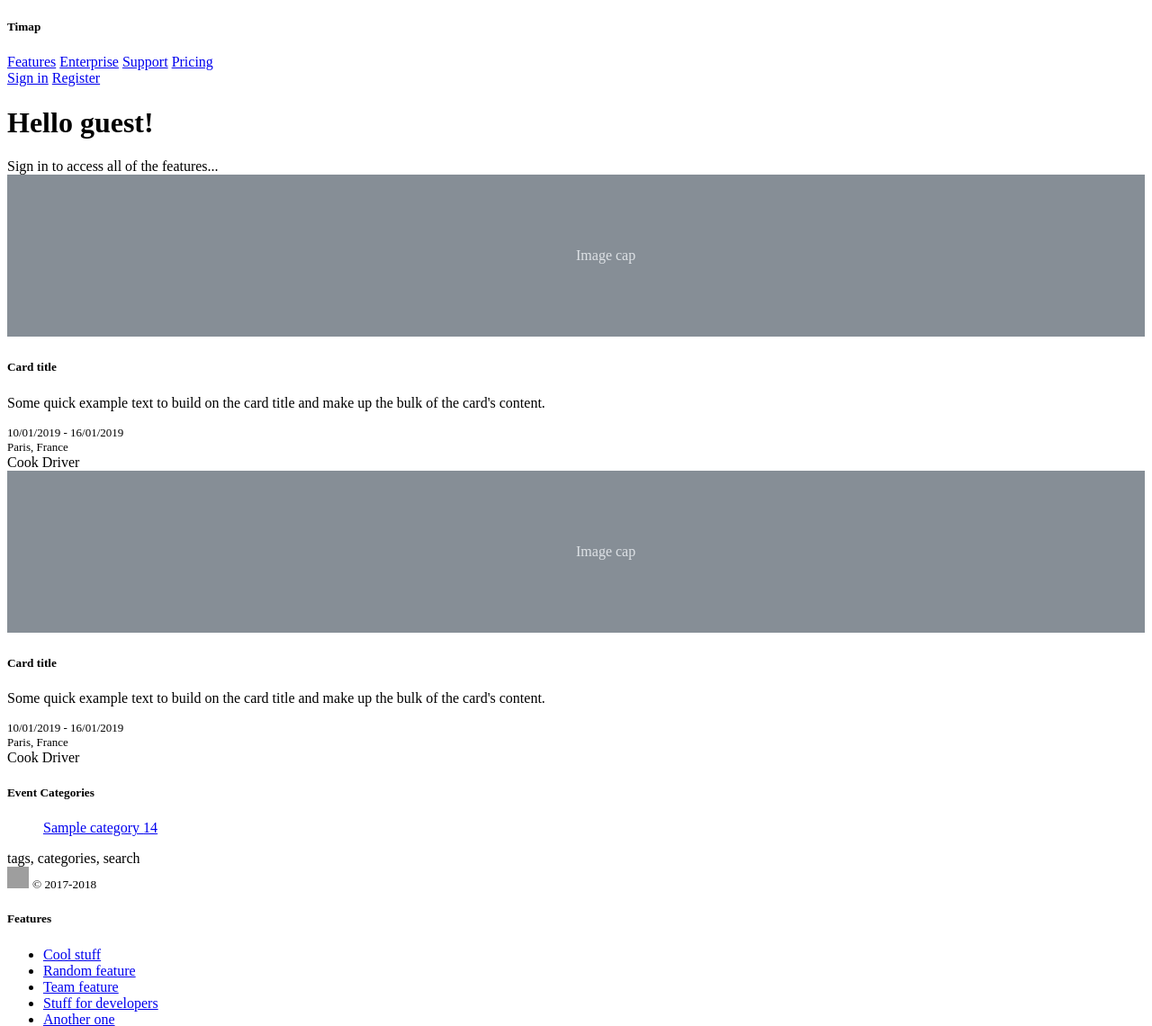
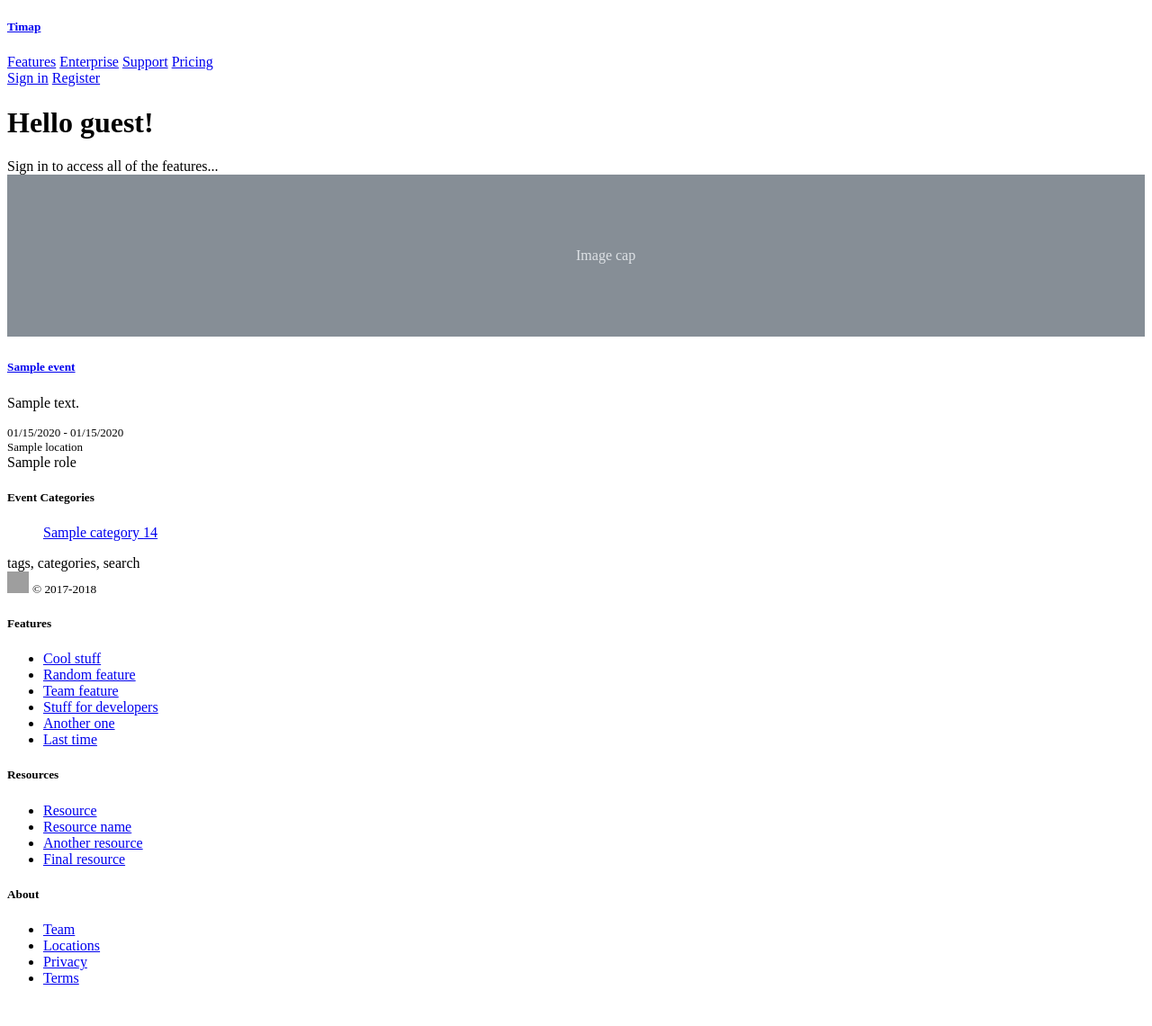
Before and after one commit to gitzabela/TIN, a Symfony app: template templates/home/dashboard.html.twig in a window 1280 px wide. Shown: the top 1140 px of the page at 90% size. After the commit the page ends 1094 px from the top, so only its background shows below. Run offline with Twig, Linux system fonts and the light colour scheme; the template is opened without the code that fills it: most values are stand-ins (such as "Sample title", 1, 10 or a date in 2020); some libraries are stand-ins or nearby versions; grey boxes are pictures that could not be loaded.

Commit message:
event preview

```diff
--- a/config/routes.yaml
+++ b/config/routes.yaml
@@ -7,3 +7,7 @@ app_logout:
 app_dashboard:
   path: /
   controller: App\Controller\HomeController::indexAction
+
+app_event:
+  path: /event/{id}
+  controller: App\Controller\HomeController::eventAction
--- a/src/Entity/Spot.php
+++ b/src/Entity/Spot.php
@@ -40,7 +40,7 @@ class Spot
 
     public function isAvailable(): bool
     {
-        return $this->user !== null;
+        return $this->user === null;
     }
 
     public function setStatus(string $status): self
--- a/templates/base.html.twig
+++ b/templates/base.html.twig
@@ -8,7 +8,6 @@
     {% block stylesheets %}
         {# 'app' must match the first argument to addEntry() in webpack.config.js #}
         {{ encore_entry_link_tags('app') }}
-
         <!-- Renders a link tag (if your module requires any CSS)
              <link rel="stylesheet" href="/build/app.css"> -->
     {% endblock %}
@@ -16,7 +15,7 @@
 <body>
 {% block body %}
     <div class="d-flex flex-column flex-md-row align-items-center p-3 px-md-4 mb-3 bg-white border-bottom shadow-sm">
-        <h5 class="my-0 mr-md-auto font-weight-normal">Timap</h5>
+        <h5 class="my-0 mr-md-auto font-weight-normal"><a href="{{ path('app_dashboard') }}">Timap</a></h5>
         <nav class="my-2 my-md-0 mr-md-3">
             <a class="p-2 text-dark" href="#">Features</a>
             <a class="p-2 text-dark" href="#">Enterprise</a>
@@ -35,6 +34,8 @@
             {% endif %}
         </div>
     </div>
+    {% block beforeContainer %}
+    {% endblock %}
     <div class="container">
         {% block flash_messages %}
             {% for type, messages in app.session.flashbag.all() %}
--- a/templates/home/dashboard.html.twig
+++ b/templates/home/dashboard.html.twig
@@ -18,50 +18,31 @@
         <div class="col-12">
             <div class="row">
                 <div class="col-8">
+                    {% for event in events %}
                         <div class="card mb-4">
                             <svg class="bd-placeholder-img card-img-top" width="100%" height="180"
-                             xmlns="http://www.w3.org/2000/svg" preserveAspectRatio="xMidYMid slice" focusable="false"
-                             role="img" aria-label="Placeholder: Image cap"><title>Placeholder</title>
+                                 xmlns="http://www.w3.org/2000/svg" preserveAspectRatio="xMidYMid slice"
+                                 focusable="false"
+                                 role="img" aria-label="Placeholder: Image cap">
                                 <rect fill="#868e96" width="100%" height="100%"></rect>
                                 <text fill="#dee2e6" dy=".3em" x="50%" y="50%">Image cap</text>
                             </svg>
                             <div class="card-body">
-                            <h5 class="card-title">Card title</h5>
-                            <p class="card-text">Some quick example text to build on the card title and make up the bulk
-                                of
-                                the card's content.</p>
+                                <h5 class="card-title"><a href="{{ path('app_event', {id: event.id}) }}">{{ event.title }}</a></h5>
+                                <p class="card-text">{{ event.description }}</p>
                             </div>
                             <div class="card-body">
                                 <div class="float-left" style="font-size: 13px;">
-                                10/01/2019 - 16/01/2019<br>
-                                Paris, France
+                                    {{ event.dateFrom|date("m/d/Y") }} - {{ event.dateTo|date("m/d/Y") }}<br>
+                                    {{ event.location }}
                                 </div>
-                            <span class="float-right badge badge-secondary m-1">Cook</span>
-                            <span class="float-right badge badge-secondary m-1">Driver</span>
+                                {% for spot in event.spots %}
+                                    <span class="{% if spot.isAvailable %}badge-success {% else %} badge-dark {% endif %}
+                            float-right badge m-1">{{ spot.role.name }}</span>
+                                {% endfor %}
                             </div>
                         </div>
-                    <div class="card mb-4">
-                        <svg class="bd-placeholder-img card-img-top" width="100%" height="180"
-                             xmlns="http://www.w3.org/2000/svg" preserveAspectRatio="xMidYMid slice" focusable="false"
-                             role="img" aria-label="Placeholder: Image cap"><title>Placeholder</title>
-                            <rect fill="#868e96" width="100%" height="100%"></rect>
-                            <text fill="#dee2e6" dy=".3em" x="50%" y="50%">Image cap</text>
-                        </svg>
-                        <div class="card-body">
-                            <h5 class="card-title">Card title</h5>
-                            <p class="card-text">Some quick example text to build on the card title and make up the bulk
-                                of
-                                the card's content.</p>
-                        </div>
-                        <div class="card-body">
-                            <div class="float-left" style="font-size: 13px;">
-                                10/01/2019 - 16/01/2019<br>
-                                Paris, France
-                            </div>
-                            <span class="float-right badge badge-secondary m-1">Cook</span>
-                            <span class="float-right badge badge-secondary m-1">Driver</span>
-                        </div>
-                    </div>
+                    {% endfor %}
                 </div>
                 <div class="col-4">
                     <div class="card" style="width: 18rem;">
```
Also changed, not shown: assets/css/app.css (+8 -0 lines), src/Controller/HomeController.php (+24 -3 lines), src/DataFixtures/EventFixtures.php (+33 -0 lines), src/DataFixtures/UserFixtures.php (deleted, +0 -34 lines), src/Entity/Event.php (+18 -0 lines), src/Entity/User.php (+43 -0 lines), src/Migrations/Version20190131232110.php (added, +30 -0 lines), src/Repository/EventRepository.php (+5 -26 lines), templates/home/event.html.twig (added, +67 -0 lines). Lines whose indentation alone changed are shown as unchanged.
